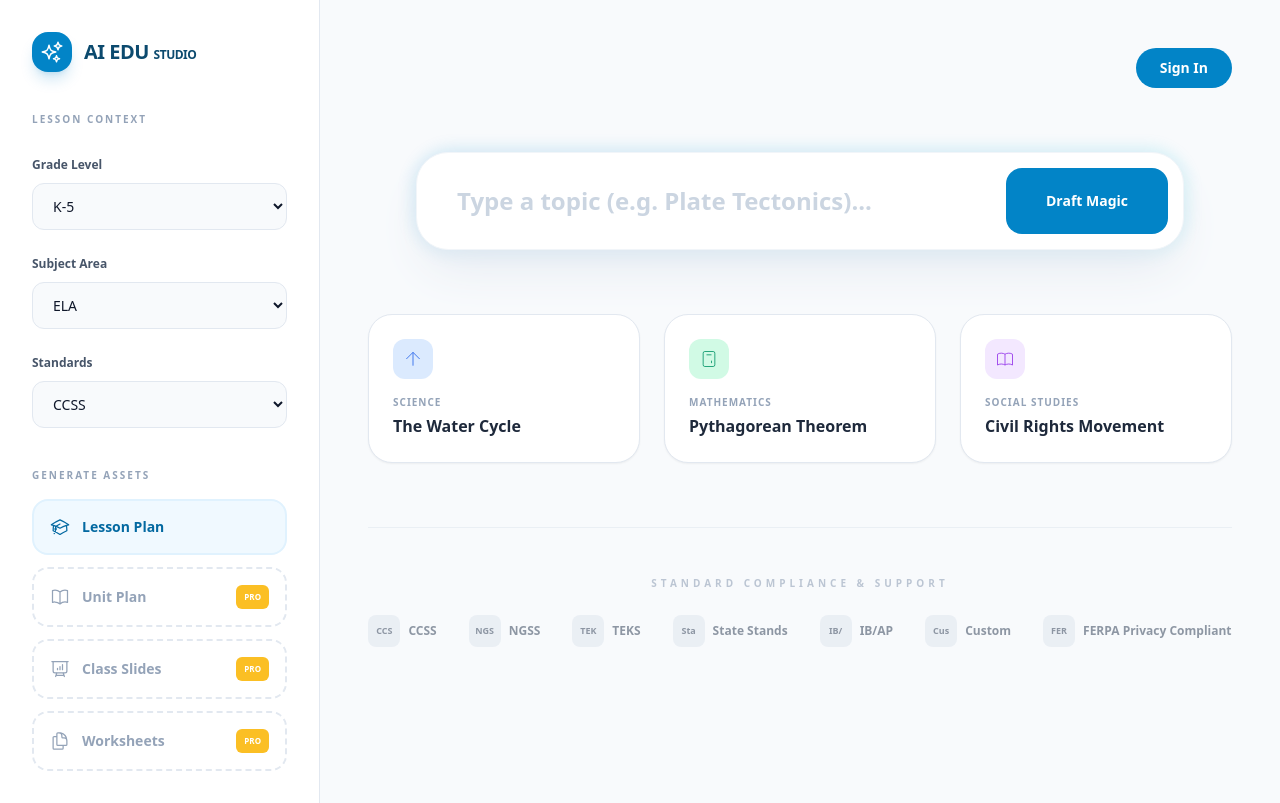
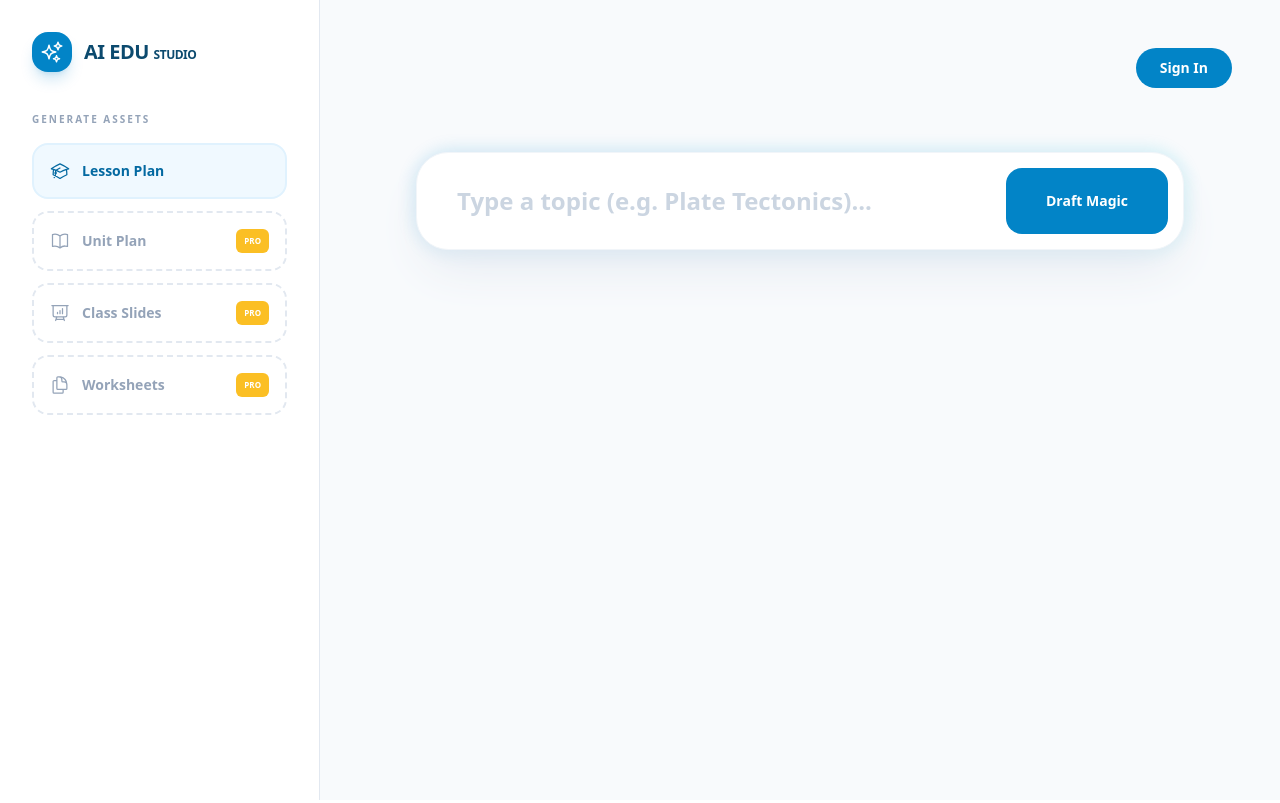
Before and after one commit to joanjiaocn-rgb/eduus, a Next.js app: page /page-new in a window 1280 px wide. Built offline with nearby package versions, Linux system fonts and the light colour scheme.

Commit message:
feat: redirect pro assets to pricing page

```diff
--- a/app/page-new/page.js
+++ b/app/page-new/page.js
@@ -1,8 +1,10 @@
 "use client";
 import React, { useState } from 'react';
-import { SparklesIcon, ChevronDownIcon, AcademicCapIcon, PresentationChartBarIcon, DocumentDuplicateIcon, BookOpenIcon, ArrowRightIcon } from '@heroicons/react/24/outline';
+import { useRouter } from 'next/navigation';
+import { SparklesIcon, AcademicCapIcon, PresentationChartBarIcon, DocumentDuplicateIcon, BookOpenIcon } from '@heroicons/react/24/outline';
 
 export default function AIEDUInterface() {
+  const router = useRouter();
   const [topic, setTopic] = useState("");
   const [isGenerating, setIsGenerating] = useState(false);
   const [result, setResult] = useState(null);
@@ -18,6 +20,13 @@ export default function AIEDUInterface() {
     setIsGenerating(false);
   };
 
+  const assets = [
+    { name: 'Lesson Plan', icon: AcademicCapIcon, pro: false },
+    { name: 'Unit Plan', icon: BookOpenIcon, pro: true, link: '/pricing' },
+    { name: 'Class Slides', icon: PresentationChartBarIcon, pro: true, link: '/pricing' },
+    { name: 'Worksheets', icon: DocumentDuplicateIcon, pro: true, link: '/pricing' }
+  ];
+
   return (
     <div className="min-h-screen bg-slate-50 flex font-sans text-slate-900">
       <aside className="w-80 bg-white border-r border-slate-200 p-8 flex flex-col gap-10 shrink-0 hidden lg:flex">
@@ -28,34 +37,15 @@ export default function AIEDUInterface() {
           <span className="text-xl font-extrabold tracking-tight text-brand-900 uppercase">AI EDU <span className="text-accent-500 text-xs">Studio</span></span>
         </div>
 
-        <section>
-          <h3 className="text-[10px] font-black uppercase tracking-[0.2em] text-slate-400 mb-6">Lesson Context</h3>
-          <div className="space-y-5">
-            {[
-              { label: 'Grade Level', options: ['K-5', '6-8', '9-12'] },
-              { label: 'Subject Area', options: ['ELA', 'Math', 'Science', 'Social Studies', 'World Languages', 'STEM / Computer Science', 'Arts', 'PE & Health', 'ESL / ELL', 'SEL'] },
-              { label: 'Standards', options: ['CCSS', 'NGSS', 'TEKS', 'State Stands', 'IB/AP', 'Custom'] }
-            ].map(item => (
-              <div key={item.label} className="space-y-2">
-                <label className="text-xs font-bold text-slate-600">{item.label}</label>
-                <select className="w-full bg-slate-50 border border-slate-200 rounded-xl py-3 px-4 text-sm outline-none cursor-pointer">
-                    {item.options.map(o => <option key={o}>{o}</option>)}
-                </select>
-              </div>
-            ))}
-          </div>
-        </section>
-
         <section className="flex-1">
           <h3 className="text-[10px] font-black uppercase tracking-[0.2em] text-slate-400 mb-4">Generate Assets</h3>
           <div className="space-y-3">
-            {[
-              { name: 'Lesson Plan', icon: AcademicCapIcon, pro: false },
-              { name: 'Unit Plan', icon: BookOpenIcon, pro: true },
-              { name: 'Class Slides', icon: PresentationChartBarIcon, pro: true },
-              { name: 'Worksheets', icon: DocumentDuplicateIcon, pro: true }
-            ].map(item => (
-              <button key={item.name} className={`w-full flex items-center justify-between p-4 rounded-2xl font-bold text-sm border-2 ${item.pro ? 'border-dashed border-slate-200 text-slate-400' : 'bg-brand-50 text-brand-700 border-brand-100'}`}>
+            {assets.map(item => (
+              <button
+                key={item.name}
+                onClick={() => item.pro ? router.push(item.link) : handleGenerate()}
+                className={`w-full flex items-center justify-between p-4 rounded-2xl font-bold text-sm border-2 ${item.pro ? 'border-dashed border-slate-200 text-slate-400 hover:border-brand-600' : 'bg-brand-50 text-brand-700 border-brand-100'}`}
+              >
                 <div className="flex items-center gap-3"><item.icon className="w-5 h-5"/>{item.name}</div>
                 {item.pro && <span className="bg-pro-400 text-[8px] text-white px-2 py-0.5 rounded-md font-black">PRO</span>}
               </button>
@@ -80,31 +70,6 @@ export default function AIEDUInterface() {
                 {isGenerating ? 'Drafting...' : 'Draft Magic'}
             </button>
           </div>
-
-          <div className="grid grid-cols-1 md:grid-cols-3 gap-6 max-w-4xl mx-auto">
-            {[
-              { title: 'The Water Cycle', sub: 'SCIENCE', icon: 'M20 12l-8-8-8 8M12 4v16', color: 'blue' },
-              { title: 'Pythagorean Theorem', sub: 'MATHEMATICS', icon: 'M9 7h6m0 10v-3m-3 3h.01M9 17h.01M9 14h.01M12 14h.01M15 11h.01M12 11h.01M9 11h.01M7 21h10a2 2 0 002-2V5a2 2 0 00-2-2H7a2 2 0 00-2 2v14a2 2 0 002 2z', color: 'emerald' },
-              { title: 'Civil Rights Movement', sub: 'SOCIAL STUDIES', icon: 'M12 6.253v13m0-13C10.832 5.477 9.246 5 7.5 5S4.168 5.477 3 6.253v13C4.168 18.477 5.754 18 7.5 18s3.332.477 4.5 1.253m0-13C13.168 5.477 14.754 5 16.5 5c1.747 0 3.332.477 4.5 1.253v13C19.832 18.477 18.246 18 16.5 18c-1.746 0-3.332.477-4.5 1.253', color: 'purple' }
-            ].map((card, i) => (
-              <button key={i} onClick={() => handleGenerate(card.title)} className="group bg-white border border-slate-200 p-6 rounded-3xl text-left transition-all hover:-translate-y-1 hover:shadow-xl shadow-sm">
-                <div className={`w-10 h-10 bg-${card.color}-100 text-${card.color}-600 rounded-xl flex items-center justify-center mb-4`}>
-                    <svg className="w-5 h-5" fill="none" stroke="currentColor" viewBox="0 0 24 24"><path d={card.icon}/></svg>
-                </div>
-                <p className="text-[10px] font-black text-slate-400 uppercase tracking-widest mb-1">{card.sub}</p>
-                <p className="font-bold text-slate-800">{card.title}</p>
-              </button>
-            ))}
-          </div>
-
-          <div className="pt-12 border-t border-slate-200 flex flex-col items-center gap-6 opacity-60">
-            <p className="text-[10px] font-black uppercase tracking-[0.4em] text-slate-400">STANDARD COMPLIANCE & SUPPORT</p>
-            <div className="flex flex-wrap justify-center gap-8 text-xs font-bold text-slate-600">
-              {['CCSS', 'NGSS', 'TEKS', 'State Stands', 'IB/AP', 'Custom', 'FERPA Privacy Compliant'].map(item => (
-                <div key={item} className="flex items-center gap-2"><div className="w-8 h-8 bg-slate-200 rounded-lg flex items-center justify-center font-black text-[9px]">{item.split(' ')[0].substring(0,3)}</div>{item}</div>
-              ))}
-            </div>
-          </div>
         </div>
       </main>
     </div>
```
